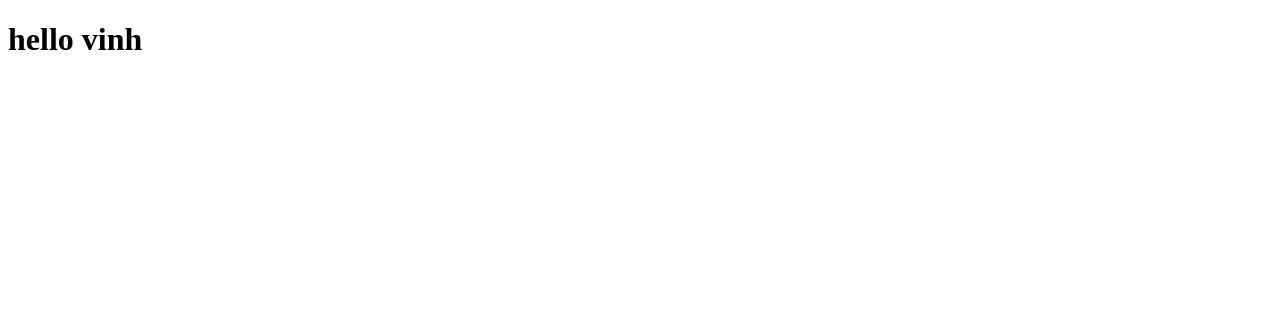
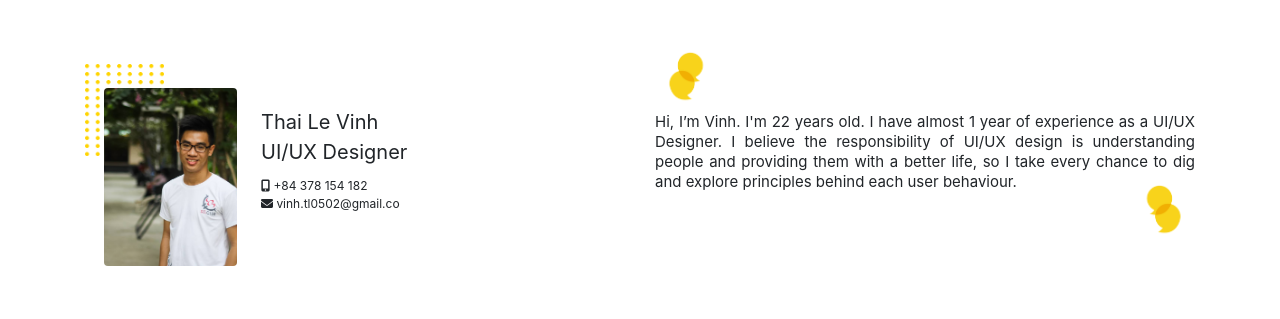
Before and after one commit to vinhtl0502/vinhtl0502.github.io, a plain HTML site: page index.html in a window 1280 px wide. Drawn offline with nearby package versions, Linux system fonts and the light colour scheme.

Commit message:
Update CV

```diff
--- /dev/null
+++ b/CV/css/base.css
@@ -0,0 +1,16 @@
+html {
+  box-sizing: border-box;
+  font-size: 62.5%;
+  font-family: "Open Sans", sans-serif;
+}
+
+*,
+*:before,
+*:after {
+  box-sizing: inherit;
+}
+
+body {
+  margin: 0;
+  padding: 0;
+}
--- /dev/null
+++ b/CV/css/styles.css
@@ -0,0 +1,89 @@
+/* profile */
+.profile {
+  margin-top: 64px;
+  margin-bottom: 5rem;
+  display: flex;
+  align-items: center;
+}
+
+.avatar {
+  width: 152px;
+  height: 202px;
+  position: relative;
+  display: inline-block;
+}
+
+.avatar_bg {
+  background-image: url(/CV/img/profile_bg.png);
+  background-size: contain;
+  width: 79px;
+  height: 92.39px;
+  position: absolute;
+  left: 0px;
+  top: 0px;
+  z-index: -1;
+}
+.avatar_profile {
+  width: 133px;
+  height: 178px;
+  border-radius: 4px;
+  background-image: url(/CV/img/avatar.png);
+  background-size: contain;
+  position: absolute;
+  left: 19px;
+  top: 24px;
+}
+
+.profile_infor {
+  display: flex;
+  flex-direction: column;
+  justify-content: space-evenly;
+  margin-left: 24px;
+}
+.profile_infor > .profile_name {
+  font-style: normal;
+  font-weight: normal;
+  font-size: 2rem;
+  list-style: none;
+  padding: 0;
+}
+
+.profile_infor > .profile_contact {
+  font-style: normal;
+  font-weight: normal;
+  font-size: 1.2rem;
+  list-style: none;
+  padding: 0;
+}
+
+/* bio */
+
+.bio {
+  margin-top: 50px;
+  position: relative;
+}
+
+.bio > .quote_first {
+  width: 63px;
+  height: 54px;
+  object-fit: contain;
+}
+
+.bio > p {
+  margin-top: 8px;
+  margin-bottom: 8px;
+  font-style: normal;
+  font-weight: normal;
+  font-size: 15px;
+  line-height: 20px;
+  text-align: justify;
+}
+
+.bio > .quote_last {
+  position: absolute;
+  right: 0;
+  bottom: -45px;
+  width: 63px;
+  height: 54px;
+  object-fit: contain;
+}
--- a/index.html
+++ b/index.html
@@ -4,10 +4,77 @@
     <meta charset="UTF-8" />
     <meta name="viewport" content="width=device-width, initial-scale=1.0" />
     <title>Bom</title>
-    <link rel="stylesheet" href="/styles.css" />
+    <link rel="stylesheet" href="/CV/css/base.css" />
+    <link
+      rel="stylesheet"
+      href="https://stackpath.bootstrapcdn.com/bootstrap/4.5.0/css/bootstrap.min.css"
+      integrity="sha384-9aIt2nRpC12Uk9gS9baDl411NQApFmC26EwAOH8WgZl5MYYxFfc+NcPb1dKGj7Sk"
+      crossorigin="anonymous"
+    />
+    <link rel="stylesheet" href="/CV/css/styles.css" />
+    <link
+      href="https://fonts.googleapis.com/css2?family=Open+Sans:ital,wght@0,300;0,400;0,600;0,700;0,800;1,300;1,400;1,600;1,700;1,800&display=swap"
+      rel="stylesheet"
+    />
+    <script
+      src="https://kit.fontawesome.com/5a5c7df4d6.js"
+      crossorigin="anonymous"
+    ></script>
   </head>
 
   <body>
-    <h1>hello vinh</h1>
+    <div class="container">
+      <!-- Introduction -->
+      <div class="row">
+        <!-- Infor -->
+        <div class="col">
+          <div class="profile">
+            <!-- Avatar -->
+            <div class="avatar">
+              <div class="avatar_profile"></div>
+              <div class="avatar_bg"></div>
+            </div>
+            <!-- Profile Information -->
+            <div class="profile_infor">
+              <ul class="profile_name">
+                <li>Thai Le Vinh</li>
+                <li>UI/UX Designer</li>
+              </ul>
+              <ul class="profile_contact">
+                <li>
+                  <i class="fas fa-mobile-alt"></i>
+                  <span>+84 378 154 182</span>
+                </li>
+                <li>
+                  <i class="fas fa-envelope"> </i>
+                  <span>vinh.tl0502@gmail.co</span>
+                </li>
+              </ul>
+            </div>
+          </div>
+        </div>
+
+        <!-- Bio -->
+        <div class="col">
+          <div class="bio">
+            <img src="/CV/img/bio_quote_first.png" alt="" class="quote_first" />
+            <p>
+              Hi, I’m Vinh. I'm 22 years old. I have almost 1 year of experience
+              as a UI/UX Designer. I believe the responsibility of UI/UX design
+              is understanding people and providing them with a better life, so
+              I take every chance to dig and explore principles behind each user
+              behaviour.
+            </p>
+            <img src="/CV/img/bio_quote_last.png" alt="" class="quote_last" />
+          </div>
+        </div>
+      </div>
+
+      <!-- 1.Porfolop-->
+      <div class="row">
+        <div class="col"></div>
+        <div class="col"></div>
+      </div>
+    </div>
   </body>
 </html>
```
Also changed, not shown: CV/img/avatar.png (added), CV/img/bio_quote_first.png (added), CV/img/bio_quote_last.png (added), CV/img/profile_bg.png (added), styles.css (deleted), 4 other files.
